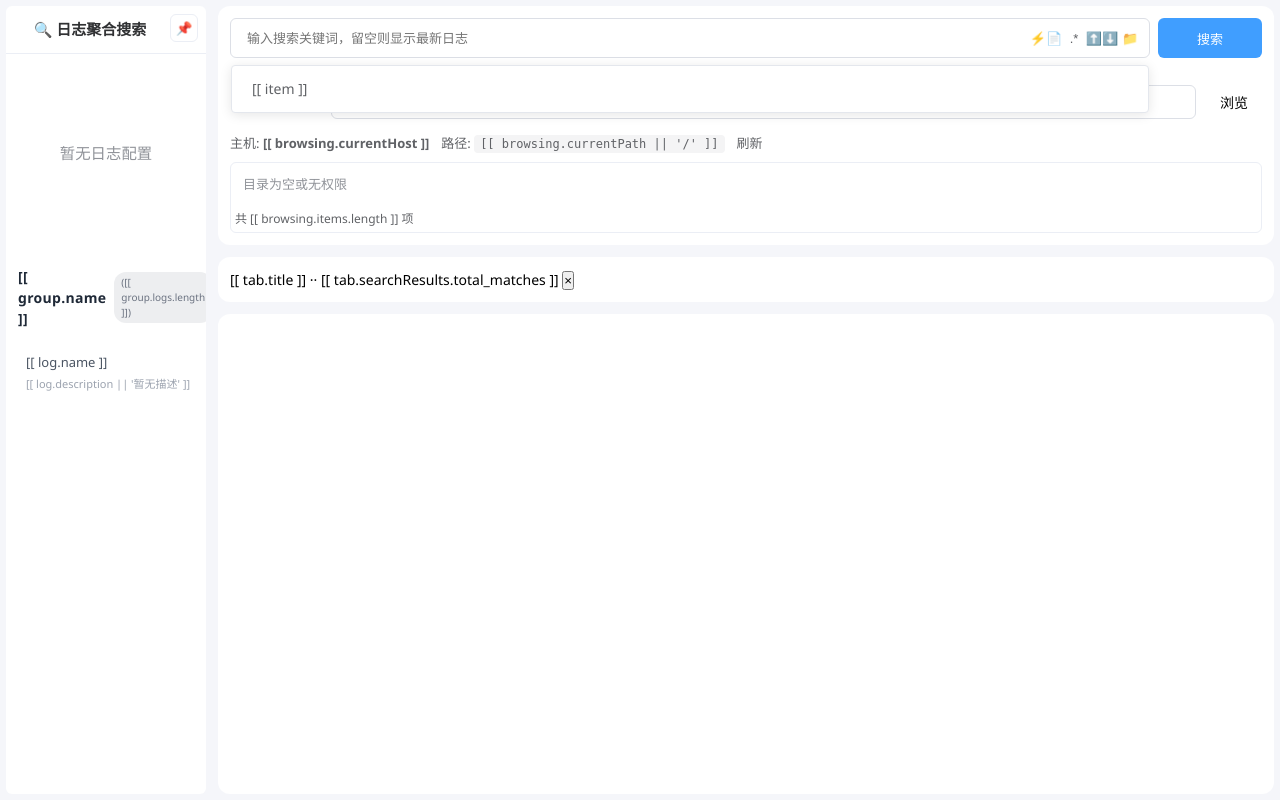
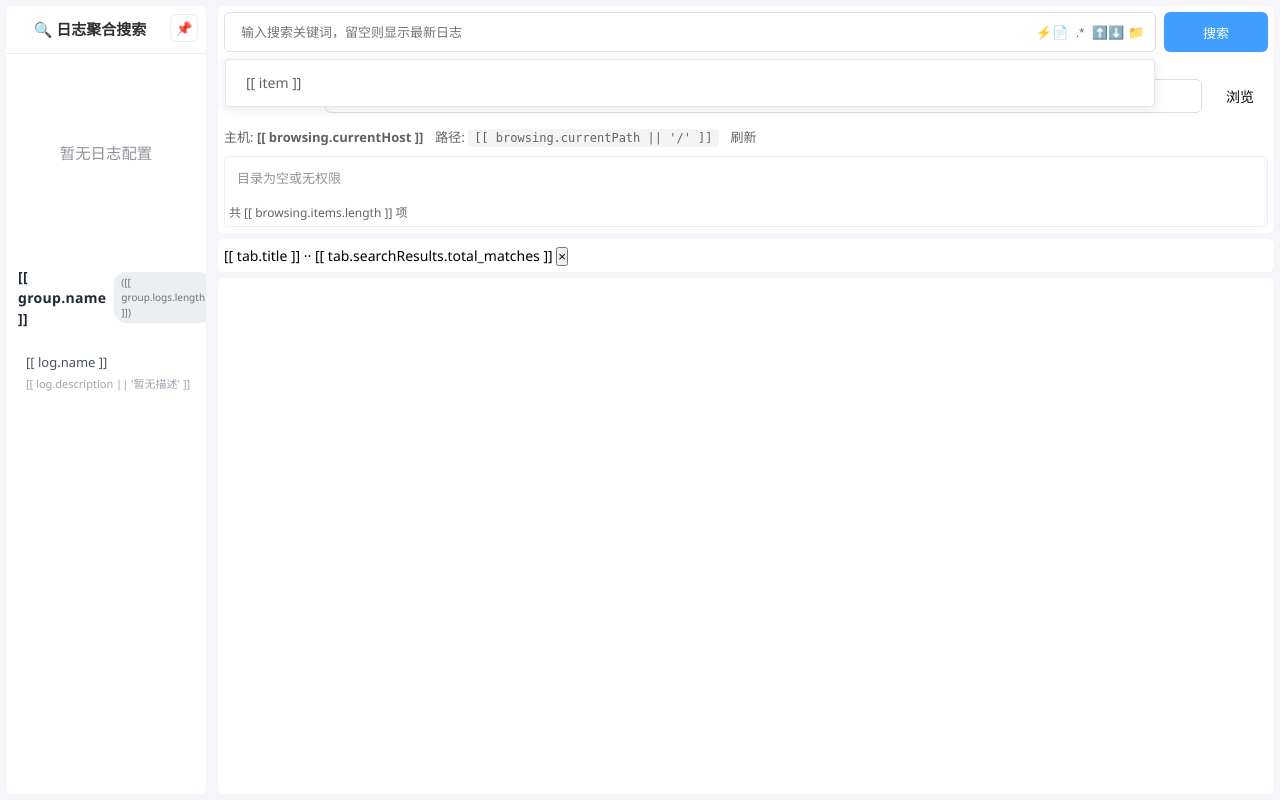
Before and after one commit to jch12138/log-search-tool, a Flask app: page / in a window 1280 px wide. Run offline with Flask 3, Linux system fonts and the light colour scheme; some libraries are stand-ins or nearby versions.

Commit message:
feat: Adjust CSS styles for right panel and tabs for improved layout and spacing

```diff
--- a/static/css/index.css
+++ b/static/css/index.css
@@ -60,8 +60,8 @@ html, body { height:100%; font-family:'Microsoft YaHei','微软雅黑','Segoe UI
 .empty-state { display:flex; flex-direction:column; align-items:center; justify-content:center; min-height:200px; color:#909399; font-size:1.1rem; padding:12px; }
 
 /* === Right Panel & Sections === */
-.right-panel { flex:1; display:flex; flex-direction:column; gap:12px; min-width:0; min-height:0; overflow:hidden; height:calc(100vh - 12px); }
-.search-section, .results-section { background:#fff; border-radius:12px; padding:12px; }
+.right-panel { flex:1; display:flex; flex-direction:column; gap:6px; min-width:0; min-height:0; overflow:hidden; height:calc(100vh - 12px); }
+.search-section, .results-section { background:#fff; border-radius:6px; padding:6px; }
 .results-section { flex:1; display:flex; flex-direction:column; min-height:0; width:100%; max-width:100%; margin:0; min-width:0; overflow:hidden; justify-content:center; }
 .results-section .log-results-root, .results-section .log-results-scroller { flex:1; min-height:0; overflow:auto; }
 
@@ -85,8 +85,8 @@ html, body { height:100%; font-family:'Microsoft YaHei','微软雅黑','Segoe UI
 .context-span-input { width:54px; border:1px solid #dcdfe6; border-radius:4px; padding:3px 6px; font-size:12px; text-align:center; margin-left:4px; }
 
 /* === Tabs Bar (index.css) === */
-.log-tabs-bar { display:flex; flex-wrap:wrap; gap:8px 10px; padding:12px; background:#fff; border-radius:12px; margin:0; }
-.log-tab-item { user-select:none; display:flex; align-items:center; gap:8px; max-width:240px; padding:8px 18px; font-size:14px; line-height:1.25; border-radius:12px; background:#fff; color:var(--el-text-color-regular,#606266); cursor:pointer; position:relative; box-shadow:0 2px 4px rgba(0,0,0,.08), inset 0 0 0 1px var(--el-border-color-extra-light,#ebeef5); transition:background .15s ease,color .15s ease,box-shadow .18s ease,transform .16s ease; }
+.log-tabs-bar { display:flex; flex-wrap:wrap; gap:8px 10px; padding:6px; background:#fff; border-radius:6px; margin:0; }
+.log-tab-item { user-select:none; display:flex; align-items:center; gap:8px; max-width:240px; padding:8px 18px; font-size:14px; line-height:1.25; border-radius:6px; background:#fff; color:var(--el-text-color-regular,#606266); cursor:pointer; position:relative; box-shadow:0 2px 4px rgba(0,0,0,.08), inset 0 0 0 1px var(--el-border-color-extra-light,#ebeef5); transition:background .15s ease,color .15s ease,box-shadow .18s ease,transform .16s ease; }
 .log-tab-item:hover { background:#f5f7fa; }
 .log-tab-item.active { background:#ecf5ff; color:var(--el-color-primary,#409eff); font-weight:600; box-shadow:0 1px 4px rgba(64,158,255,.25), inset 0 0 0 1px var(--el-color-primary-light-5,#a0cfff); }
 .log-tab-item .tab-title { flex:1; overflow:hidden; text-overflow:ellipsis; white-space:nowrap; text-align:center; }
@@ -104,10 +104,10 @@ html, body { height:100%; font-family:'Microsoft YaHei','微软雅黑','Segoe UI
 
 /* === LogSearchResults Component Host Styles (subset) === */
 :root { --log-bg:#282c34; --log-fg:#abb2bf; --log-accent:#409eff; --log-border:#e4e7ed; --log-radius:12px; --log-radius-sm:6px; }
-.results-hosts-row { display:flex; flex-direction:row; gap:12px; align-items:stretch; flex-wrap:nowrap; width:100%; flex:1; min-height:0; }
+.results-hosts-row { display:flex; flex-direction:row; gap:6px; align-items:stretch; flex-wrap:nowrap; width:100%; flex:1; min-height:0; }
 .results-hosts-row>.host-result-box { flex:1; }
 /* 2x2 网格布局（当恰好 4 个分组时启用） */
-.results-hosts-row.grid-2x2 { display:grid; grid-template-columns:repeat(2, minmax(0, 1fr)); grid-auto-rows:minmax(260px, 1fr); gap:12px; align-items:stretch; }
+.results-hosts-row.grid-2x2 { display:grid; grid-template-columns:repeat(2, minmax(0, 1fr)); grid-auto-rows:minmax(260px, 1fr); gap:6px; align-items:stretch; }
 .results-hosts-row.grid-2x2 > .host-result-box { min-width:0 !important; height:auto; }
 @media (max-width: 767px){ .results-hosts-row.grid-2x2 { grid-template-columns:1fr; grid-auto-rows:auto; } }
 .host-result-box { flex:1; min-width:0; border:1px solid var(--log-border); border-radius:var(--log-radius-sm); overflow:hidden; background:#fff; display:flex; flex-direction:column; height:100%; min-height:0; }
@@ -115,7 +115,7 @@ html, body { height:100%; font-family:'Microsoft YaHei','微软雅黑','Segoe UI
 .host-result-box.fullscreen-active .host-results { background:var(--log-bg); }
 body.fullscreen-log-freeze { overflow:hidden; }
 @media (min-width:768px){ .results-hosts-row>.host-result-box { min-width:300px; } }
-@media (max-width:767px){ .results-hosts-row { flex-direction:column!important; gap:10px; } .results-hosts-row>.host-result-box { min-height:200px; max-height:300px; } }
+@media (max-width:767px){ .results-hosts-row { flex-direction:column!important; gap:6px; } .results-hosts-row>.host-result-box { min-height:200px; max-height:300px; } }
 .host-header { background:linear-gradient(135deg,#f8f9fa 0%,#e9ecef 100%); padding:6px 12px; border-bottom:1px solid var(--log-border); position:sticky; top:0; z-index:10; }
 .host-info { display:flex; align-items:center; gap:8px; justify-content:space-between; flex-wrap:nowrap; overflow:hidden; }
 .host-left-info { min-width:0; display:flex; align-items:center; gap:8px; }
```
